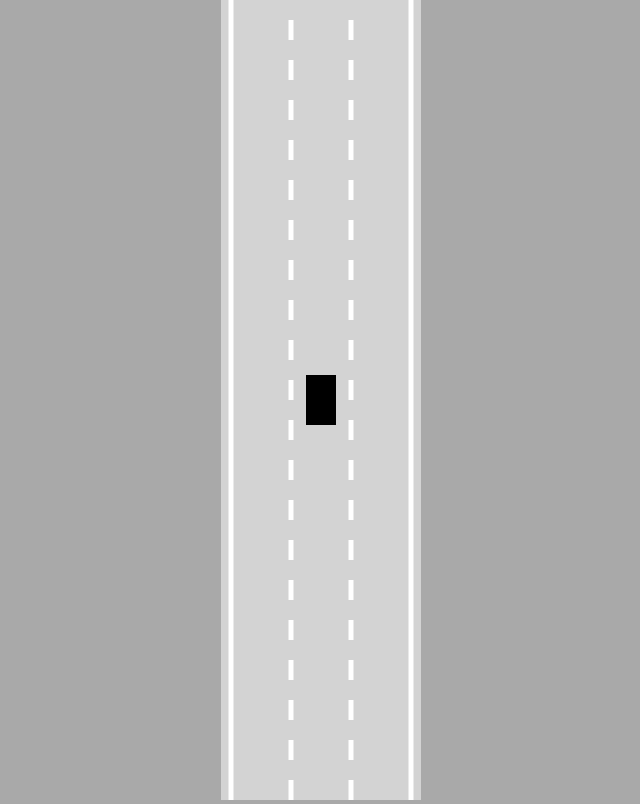
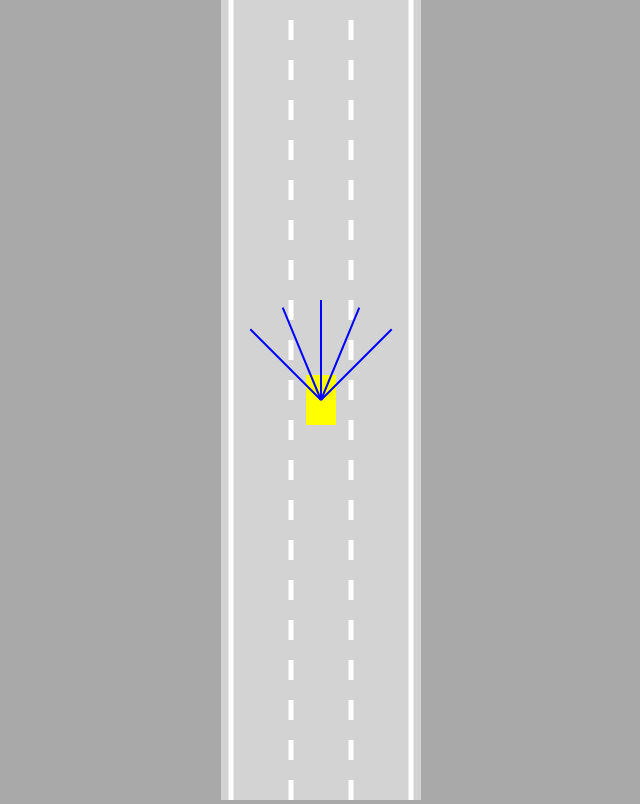
Before and after one commit to sohambuilds/selfdrivingcar, a plain HTML site: page index.html in a window 1280 px wide. Shown: the whole page, without its empty margins (319-959 px from the left). Drawn offline with Linux system fonts and the light colour scheme.

Commit message:
sensor detection
(problem in coord of sensor color start nd end. find out issuez)

```diff
--- a/car.js
+++ b/car.js
@@ -1,26 +1,74 @@
 class Car{
-    constructor(x,y,width,height){
+    constructor(x,y,width,height,CType,MaxSpeed=3){
         this.x = x;
         this.y = y
         this.width = width;
         this.height = height;
         this.speed = 0;
-        this.acceleration = 0.01;
-        this.MaxSpeed=3;
-        this.friction = 0.005;
+        this.acceleration = 0.05;
+        this.MaxSpeed=MaxSpeed;
+        this.friction = 0.01;
         this.angle=0
+        this.damaged = false
 
-        this.controls = new Controls()
+        if(CType!=="DUMMY"){this.sensor = new Sensor(this)}
+        //this.sensor = new Sensor(this)
+        this.controls = new Controls(CType)
 
     }
 
-    update(){
+    update(roadBorders,traffic){
+
+        if(!this.damaged){
 
         this.#move()
+        this.polygon = this.#createPolygon()
+        this.damaged=this.#checkDamage(roadBorders,traffic);
+
+        }
+        if(this.sensor){this.sensor.update(roadBorders,traffic);}
+
+
 
 
     }
 
+    #checkDamage(roadBorders,traffic){
+        for(let i=0;i<roadBorders.length;i++){
+            if(polysIntersect(this.polygon,roadBorders[i])){
+                return true
+            }
+        }
+        for(let i=0;i<traffic.length;i++){
+            if(polysIntersect(this.polygon,traffic[i].polygon)){
+                return true
+            }
+        }
+        return false
+    }
+
+    #createPolygon(){
+        const points=[];
+        const rad=Math.hypot(this.width,this.height)/2;
+        const alpha=Math.atan2(this.width,this.height);
+        points.push({
+            x:this.x-Math.sin(this.angle-alpha)*rad,
+            y:this.y-Math.cos(this.angle-alpha)*rad
+        });
+        points.push({
+            x:this.x-Math.sin(this.angle+alpha)*rad,
+            y:this.y-Math.cos(this.angle+alpha)*rad
+        });
+        points.push({
+            x:this.x-Math.sin(Math.PI+this.angle-alpha)*rad,
+            y:this.y-Math.cos(Math.PI+this.angle-alpha)*rad
+        });
+        points.push({
+            x:this.x-Math.sin(Math.PI+this.angle+alpha)*rad,
+            y:this.y-Math.cos(Math.PI+this.angle+alpha)*rad
+        });
+        return points;
+    }
     #move(){
         if(this.controls.forward){
             this.speed += this.acceleration
@@ -51,23 +99,20 @@ class Car{
         this.y-= Math.cos(this.angle)*this.speed
     }
 
- draw(ctx){
+ draw(ctx,color){
+
+    if(this.damaged){
+        ctx.fillStyle="gray"
+    }else{
+        ctx.fillStyle=color
+    }
     ctx.save()
-    ctx.translate(this.x,this.y)
-    ctx.rotate(-this.angle)
+    ctx.moveTo(this.polygon[0].x,this.polygon[0].y)
+    for(let i=1;i<this.polygon.length;i++){
+        ctx.lineTo(this.polygon[i].x,this.polygon[i].y)
+    }
+    ctx.fill();
+    if(this.sensor){this.sensor.draw(ctx)}
 
-    ctx.beginPath();
-
-    ctx.rect(
-
-    -this.width/2,
-    -this.height/2,
-    this.width,
-    this.height
-    );
-
-    ctx.fill();
-
-    ctx.restore();
 }
 }
--- a/controls.js
+++ b/controls.js
@@ -1,11 +1,18 @@
 class Controls{
-    constructor(){
+    constructor(CType){
         this.forward = false;
         this.left = false;
         this.right = false;
         this.reverse = false
+        switch(CType){
+            case 'KEYS':
+                this.#addKeyboardListeners();
+                break;
+            case 'DUMMY':
+                this.forward=true
+                break;
+        }
 
-        this.#addKeyboardListeners();
     }
 
     #addKeyboardListeners(){
--- a/index.html
+++ b/index.html
@@ -6,6 +6,7 @@
 <body>
     <canvas id = "myCanvas"></canvas>
     <script src = "utils.js"></script>
+    <script src = "sensor.js"></script>
     <script src = "road.js"></script>
     <script src ="car.js"></script>
     <script src = "controls.js"></script>
--- a/main.js
+++ b/main.js
@@ -4,21 +4,28 @@ canvas.width=200;
 
 const ctx = canvas.getContext("2d")
 const road = new Road(canvas.width/2,canvas.width*0.9)
-const car = new Car(road.getLaneCenter(1),100,30,50)
-
+const car = new Car(road.getLaneCenter(1),100,30,50, "KEYS")
+const traffic = [ new Car(road.getLaneCenter(2),100,30,50,"DUMMY",2)]
 
 animate();
 
 function animate(){
-    car.update();
+    for(i=0;i<traffic.length;i++){
+        traffic[i].update(road.borders,[])
+    }
+    car.update(road.borders,traffic);
 
     canvas.height=window.innerHeight
 
     ctx.save();
     ctx.translate(0,-car.y+canvas.height*0.5);
 
+
     road.draw(ctx)
-    car.draw(ctx)
+    for(let i=0;i<traffic.length;i++){
+        traffic[i].draw(ctx,'green');
+    }
+    car.draw(ctx,'yellow')
 
     ctx.restore();
     requestAnimationFrame(animate)
--- a/road.js
+++ b/road.js
@@ -7,7 +7,7 @@ class Road{
         this.left=x-width/2
         this.right=x+width/2
 
-        const infinity =10000;
+        const infinity =1000000;
         this.top=-infinity
         this.bottom=infinity
 
--- a/sensor.js
+++ b/sensor.js
@@ -2,32 +2,116 @@ class Sensor{
 
     constructor(car){
         this.car=car;
-        this.rayCount=3
+        this.rayCount=5
         this.rayLength=100;
-        this.raySpread=Math.PI/4
+        this.raySpread=Math.PI/2
 
         this.rays=[]
+        this.readings=[];
 ;
     }
 
-    update(){
+    update(roadBorders,traffic){
+     this.#castRays();
+     this.readings=[]
+     for(let i = 0;i<this.rays.length;i++){
+        this.readings.push(
+            this.#getReading(this.rays[i],roadBorders,traffic)
+        )
+
+     }
+    }
+
+    #getReading(ray,roadBorders,traffic){
+        let touches=[]
+
+
+        for(let i=0;i<roadBorders.length;i++){
+            const touch = getIntersection(
+                ray[0],
+                ray[1],
+                roadBorders[i][0],
+                roadBorders[i][1]
+            )
+            if(touch){
+                touches.push(touch)
+            }
+        }
+
+        for(let i=0;i<traffic.length;i++){
+            const poly=traffic[i].polygon;
+            for(let j=0;j<poly.length;j++){
+                const value=getIntersection(
+                    ray[0],
+                    ray[1],
+                    poly[j],
+                    poly[(j+1)%poly.length]
+                )
+                if(value){
+                    touches.push(value)
+                }
+            }
+
+        }
+
+        if(touches.length==0){
+            return null
+        }else{
+            const offsets=touches.map(e=>e.offset);
+            const minOffset= Math.min(...offsets)
+            return touches.find(e=>e.offset=minOffset);
+            }
+    }
+
+    #castRays(){
         this.rays=[]
         for(let i = 0;i<this.rayCount;i++){
-            const rayAngle=lerp(this.raySpread/2,-this.rayCount/2,i/(this.rayCount-1))
-        }
-        const start={x:this.car.x,y:this.car.y};
+            const rayAngle=lerp(
+                this.raySpread/2,
+                -this.raySpread/2,
+                this.rayCount==1?0.5:i/(this.rayCount-1)
+            )+this.car.angle
+            const start={x:this.car.x,y:this.car.y};
         const end = {
             x:this.car.x-Math.sin(rayAngle)*this.rayLength,
             y:this.car.y-Math.cos(rayAngle)*this.rayLength
         }
         this.rays.push([start,end]);
+        }
+
     }
 
     draw(ctx){
         for(let i=0;i<this.rayCount;i++){
+            let end = this.rays[i][1];
+            if(this.readings[i]){
+                end=this.readings[i];
+            }
             ctx.beginPath();
             ctx.lineWidth=2;
-            ctx.strokeStyle="yellow"
+            ctx.strokeStyle="blue"
+            ctx.moveTo(
+                this.rays[i][0].x,
+                this.rays[i][0].y
+            )
+            ctx.lineTo(
+               end.x,
+               end.y
+            )
+            ctx.stroke();
+
+            ctx.beginPath();
+            ctx.lineWidth=2;
+            ctx.strokeStyle="red"
+            ctx.moveTo(
+                this.rays[i][1].x,
+                this.rays[i][1].y
+            )
+            ctx.lineTo(
+               end.x,
+               end.y
+            )
+            ctx.stroke();
         }
     }
 
--- a/utils.js
+++ b/utils.js
@@ -1,3 +1,43 @@
 function lerp(A,B,t){
     return A + (B-A)*t
 }
+
+function getIntersection(A,B,C,D){
+    const tTop=(D.x-C.x)*(A.y-C.y)-(D.y-C.y)*(A.x-C.x);
+    const uTop=(C.y-A.y)*(A.x-B.x)-(C.x-A.x)*(A.y-B.y);
+    const bottom=(D.y-C.y)*(B.x-A.x)-(D.x-C.x)*(B.y-A.y);
+
+    if(bottom!=0){
+        const t=tTop/bottom;
+        const u=uTop/bottom;
+        if(t>=0 && t<=1 && u>=0 && u<=1){
+            return {
+                x:lerp(A.x,B.x,t),
+                y:lerp(A.y,B.y,t),
+                offset:t
+            }
+        }
+    }
+
+    return null;
+}//cc RM Istodor
+
+
+function polysIntersect(poly1,poly2){
+    for(let i=0;i<poly1.length;i++){
+        for(let j=0;j<poly2.length;j++){
+            const touch=getIntersection(
+                poly1[i],
+                poly1[(i+1)%poly1.length],
+                poly2[j],
+                poly2[(j+1)%poly2.length]
+            )
+            if(touch){
+                return true
+
+
+
+            }
+        }
+    }
+}
```
